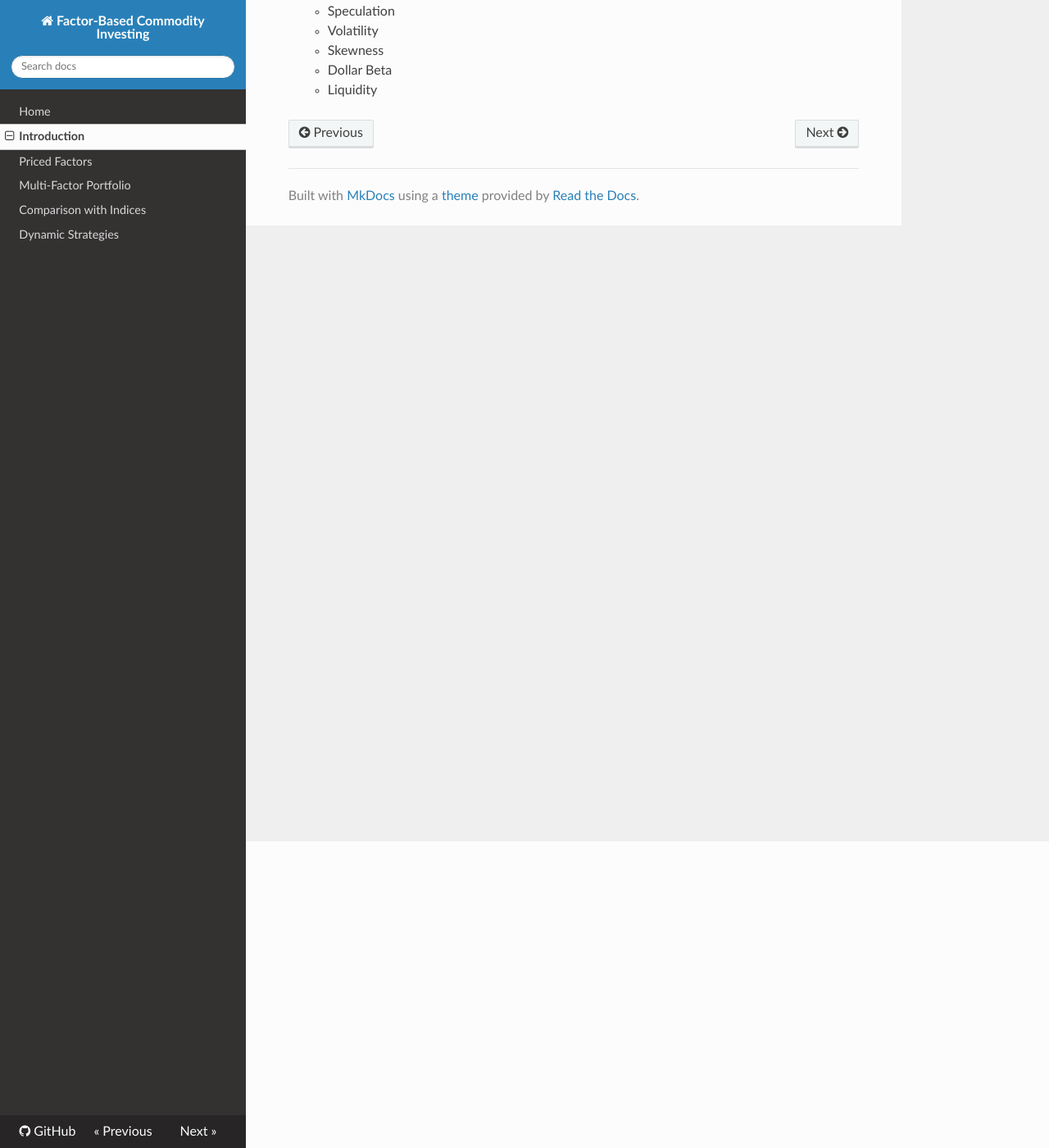
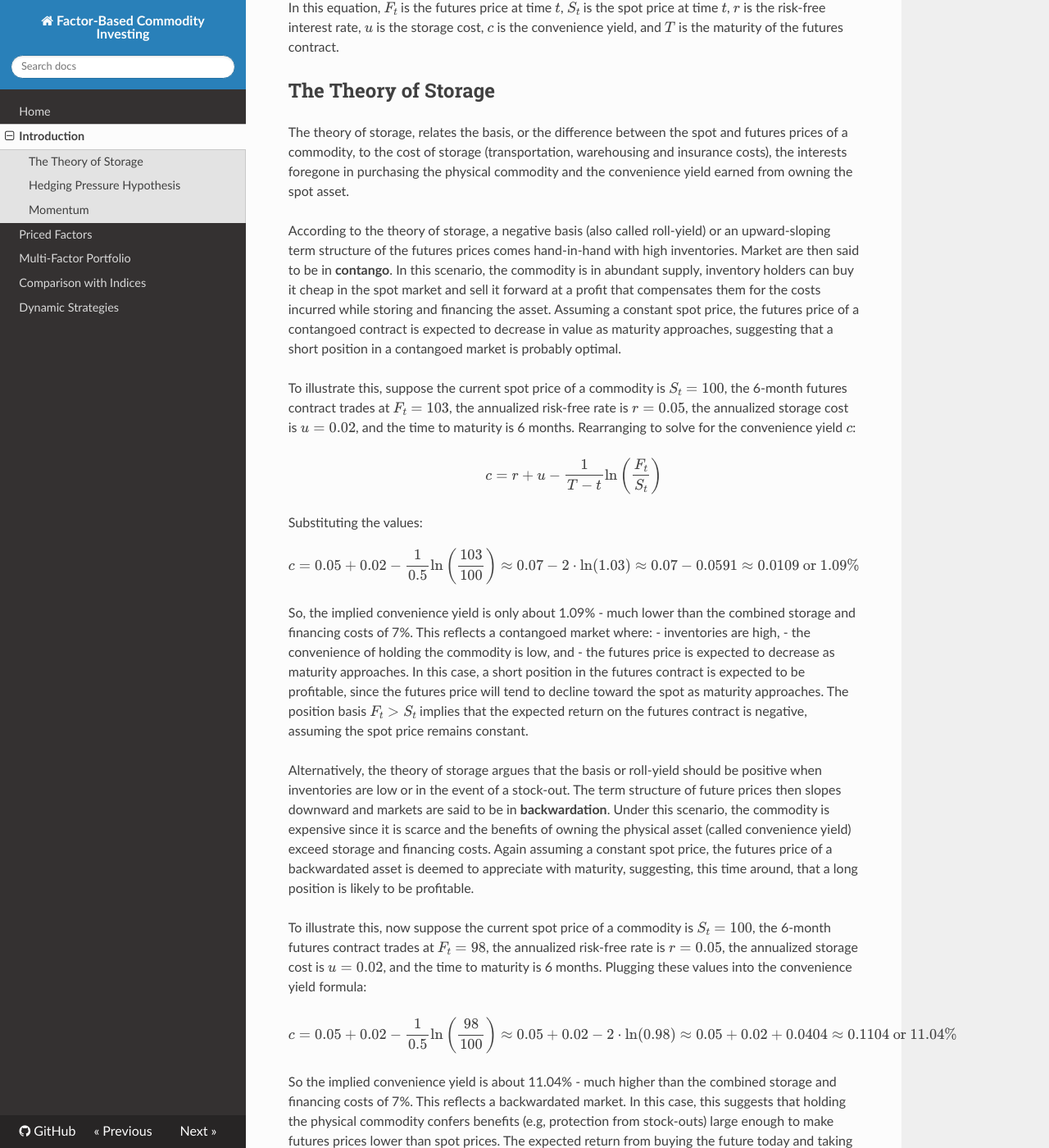
Before and after one commit to tlorans/commo_factors, an MkDocs documentation site: the page built from commo_factors/docs/docs/intro.md, in a window 1280 px wide and 1400 px high, scrolled down 374 px. Shown: the whole window at 82% size. Built offline with MkDocs 1.6.1, drawn with Linux system fonts in a browser that asks for light colours; nearby versions of some CDN libraries; some of the changed text lies outside the part shown.

Commit message:
theory of storage

```diff
--- a/commo_factors/docs/docs/intro.md
+++ b/commo_factors/docs/docs/intro.md
@@ -1,16 +1,49 @@
 # Introduction to Commodity Factors
 
-- Overview of factor investing in commodities
-- Why commodities are different from equities and bonds
-- Commonly studies commodity factors:
-    - Basis
-    - Momentum
-    - Basis-Momentum
-    - Value
-    - Inflation
-    - Hedging Pressure
-    - Speculation
-    - Volatility
-    - Skewness
-    - Dollar Beta
-    - Liquidity
+There is much evidence that average commodity returns are related to observable characteristics such as momentum, basis (spot-futures spread) and hedging pressure. We can use the cost-of-carry model - the commodity market's analog to the dividend discount model - to explain why these characteristics are related to expected returns. The model states that the futures price of a commodity reflects the present value of the spot price adjusted for storage costs, financing costs, and the convenience yield:
+
+$$
+F_t = S_t e^{(r + u - c)(T-t)}
+$$
+
+In this equation, \\( F_t \\) is the futures price at time \\(t\\), \\(S_t\\) is the spot price at time \\(t\\), \\(r\\) is the risk-free interest rate, \\(u\\) is the storage cost, \\(c\\) is the convenience yield, and \\(T\\) is the maturity of the futures contract.
+
+## The Theory of Storage
+
+The theory of storage, relates the basis, or the difference between the spot and futures prices of a commodity, to the cost of storage (transportation, warehousing and insurance costs), the interests foregone in purchasing the physical commodity and the convenience yield earned from owning the spot asset.
+
+According to the theory of storage, a negative basis (also called roll-yield) or an upward-sloping term structure of the futures prices comes hand-in-hand with high inventories. Market are then said to be in **contango**. In this scenario, the commodity is in abundant supply, inventory holders can buy it cheap in the spot market and sell it forward at a profit that compensates them for the costs incurred while storing and financing the asset. Assuming a constant spot price, the futures price of a contangoed contract is expected to decrease in value as maturity approaches, suggesting that a short position in a contangoed market is probably optimal.
+
+To illustrate this, suppose the current spot price of a commodity is \\(S_t = 100\\), the 6-month futures contract trades at \\(F_t = 103\\), the annualized risk-free rate is \\(r = 0.05\\), the annualized storage cost is \\(u = 0.02\\), and the time to maturity is 6 months. Rearranging to solve for the convenience yield \\(c\\):
+
+$$
+c = r + u - \frac{1}{T-t} \ln\left(\frac{F_t}{S_t}\right)
+$$
+
+Substituting the values:
+$$
+c = 0.05 + 0.02 - \frac{1}{0.5} \ln\left(\frac{103}{100}\right) \approx 0.07 - 2 \cdot \ln(1.03) \approx 0.07 - 0.0591 \approx 0.0109 \text{ or } 1.09\%
+$$
+
+So, the implied convenience yield is only about 1.09% - much lower than the combined storage and financing costs of 7%. This reflects a contangoed market where:
+- inventories are high,
+- the convenience of holding the commodity is low, and
+- the futures price is expected to decrease as maturity approaches.
+In this case, a short position in the futures contract is expected to be profitable, since the futures price will tend to decline toward the spot as maturity approaches. The position basis \\(F_t > S_t\\) implies that the expected return on the futures contract is negative, assuming the spot price remains constant.
+
+Alternatively, the theory of storage argues that the basis or roll-yield should be positive when inventories are low or in the event of a stock-out. The term structure of future prices then slopes downward and markets are said to be in **backwardation**. Under this scenario, the commodity is expensive since it is scarce and the benefits of owning the physical asset (called convenience yield) exceed storage and financing costs. Again assuming a constant spot price, the futures price of a backwardated asset is deemed to appreciate with maturity, suggesting, this time around, that a long position is likely to be profitable.
+
+To illustrate this, now suppose the current spot price of a commodity is \\(S_t = 100\\), the 6-month futures contract trades at \\(F_t = 98\\), the annualized risk-free rate is \\(r = 0.05\\), the annualized storage cost is \\(u = 0.02\\), and the time to maturity is 6 months. Plugging these values into the convenience yield formula:
+
+$$
+c = 0.05 + 0.02 - \frac{1}{0.5} \ln\left(\frac{98}{100}\right) \approx 0.05 + 0.02 - 2 \cdot \ln(0.98) \approx 0.05 + 0.02 + 0.0404 \approx 0.1104 \text{ or } 11.04\%
+$$
+
+So the implied convenience yield is about 11.04% - much higher than the combined storage and financing costs of 7%. This reflects a backwardated market. In this case, this suggests that holding the physical commodity confers benefits (e.g, protection from stock-outs) large enough to make futures prices lower than spot prices. The expected return from buying the future today and taking delivery later is positive. In this case, the position basis \\(F_t < S_t\\) implies that the expected return on the futures contract is positive, assuming the spot price remains constant, and a long position in the futures contract is expected to be profitable, since the futures price will tend to increase toward the spot as maturity approaches.
+
+
+## Hedging Pressure Hypothesis
+
+The hedging pressure hypothesis posits that the net position of hedgers (those who seek to mitigate price risk) and speculators (those who seek to profit from price changes) in the futures market can affect the term structure of futures prices. Specifically, when hedgers are net long (holding more long positions than short positions), they are willing to pay a premium for futures contracts, leading to a positive basis and a backwardated market. Conversely, when hedgers are net short, they may be forced to sell futures contracts at a discount, resulting in a negative basis and a contangoed market.
+
+## Momentum
--- a/commo_factors/docs/mkdocs.yml
+++ b/commo_factors/docs/mkdocs.yml
@@ -12,3 +12,8 @@ nav:
   - Multi-Factor Portfolio: portfolio_construction.md
   - Comparison with Indices: comparison_vs_index.md
   - Dynamic Strategies: predictability.md
+
+
+extra_javascript:
+  - https://polyfill.io/v3/polyfill.min.js?features=es6
+  - https://cdn.jsdelivr.net/npm/mathjax@3/es5/tex-mml-chtml.js
```
Also changed, not shown: commo_factors/docs/docs/priced_factors.md (+5 -0 lines).
